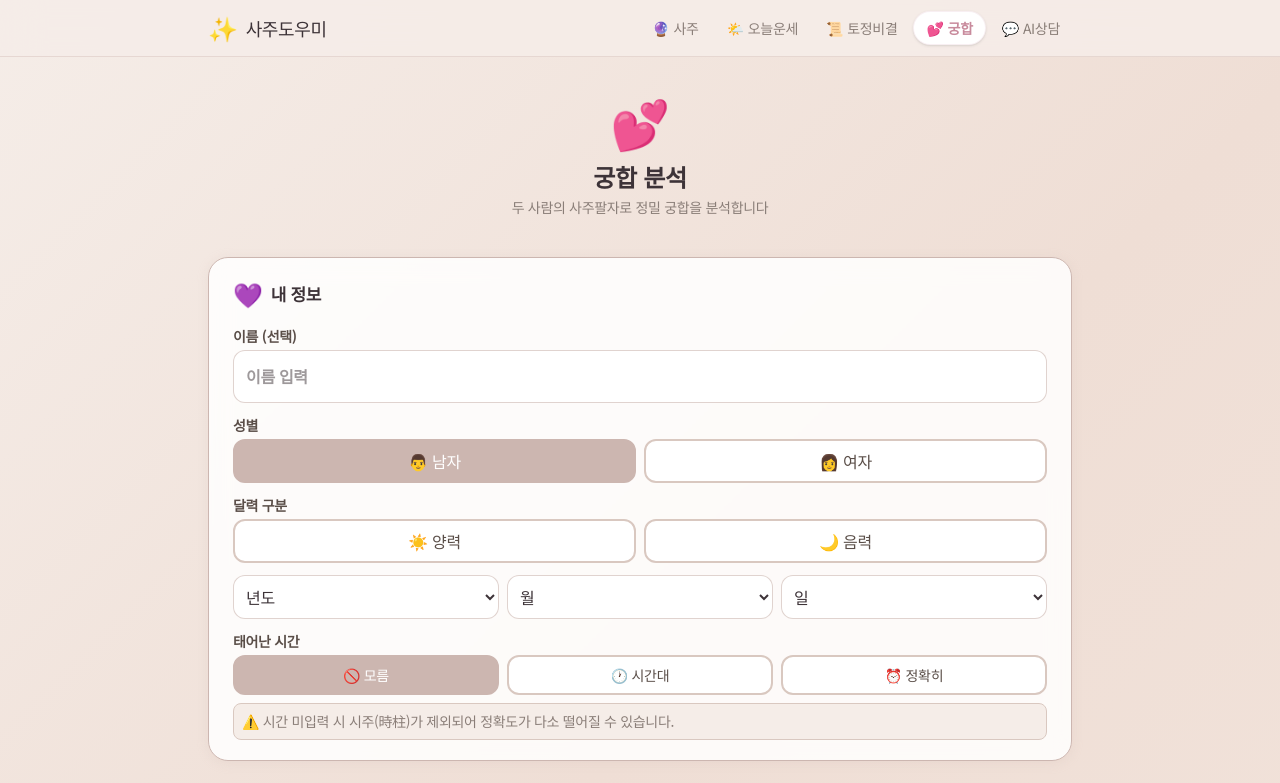
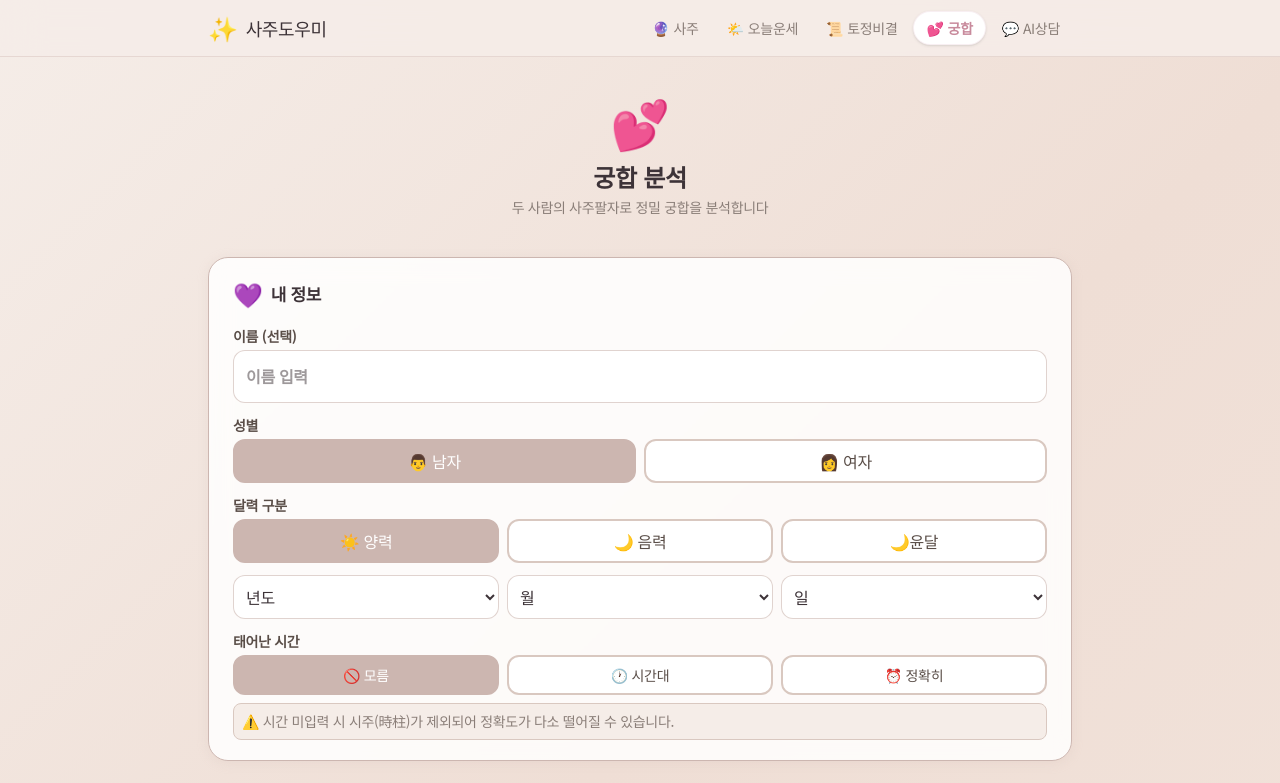
Before and after one commit to gm448127-beep/saju-app, a Next.js app: page /compatibility in a window 1280 px wide. Shown: the top 783 px of the page. Built offline with nearby package versions, Linux system fonts and the light colour scheme.

Commit message:
fix: 궁합 달력구분 윤달 옵션 추가 (라인 직접 수정)

```diff
--- a/src/app/compatibility/page.tsx
+++ b/src/app/compatibility/page.tsx
@@ -191,8 +191,9 @@ function PersonCard({
           <label className="text-sm text-[#5A4E48] font-bold block mb-1">달력 구분</label>
           <div className="flex gap-2">
             {[
-              { value: false, label: "☀️ 양력" },
-              { value: true, label: "🌙 음력" },
+              { value: "solar", label: "☀️ 양력" },
+              { value: "lunar", label: "🌙 음력" },
+              { value: "lunarLeap", label: "🌙윤달" },
             ].map((c) => (
               <button
                 key={String(c.value)}
```
